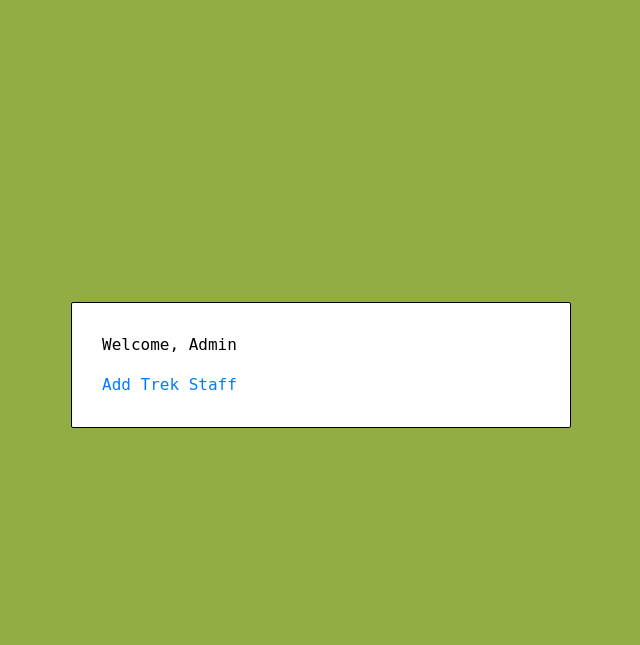
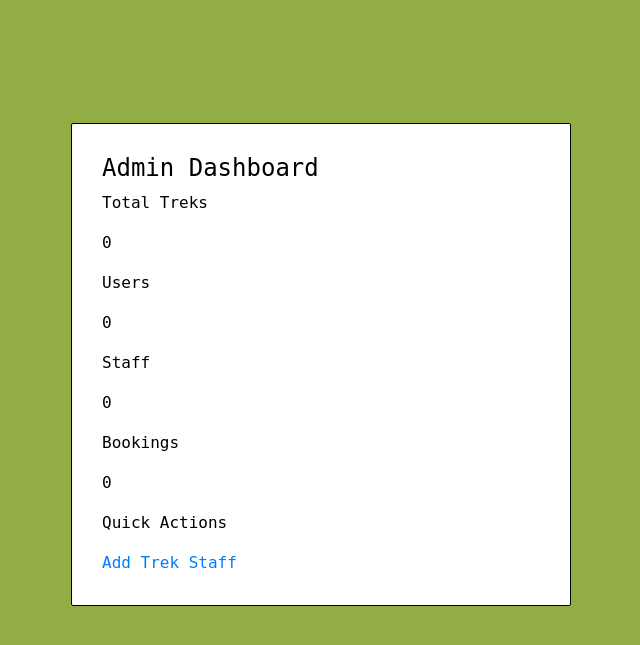
Before and after one commit to 24f1000135/trekking-management-app, a Flask app: page /admin/dashboard in a window 1280 px wide. Shown: the part 71-716 px from the top of the page, without its empty margins (319-959 px from the left). Run offline with Flask 3, Linux system fonts and the light colour scheme; a user stored in the database is signed in.

Commit message:
TMA-CM-3: Implemented admin dashboard summary statistics

```diff
--- a/admin.py
+++ b/admin.py
@@ -1,5 +1,5 @@
 from flask import Blueprint, render_template, request, session, redirect, url_for, flash
-from models import db, User
+from models import db, User, Trek, Booking
 from werkzeug.security import generate_password_hash
 
 admin = Blueprint("admin", __name__, url_prefix="/admin")
@@ -14,10 +14,18 @@ def check_admin():
         flash("Unauthorised access.", "warning")
         return redirect(url_for('auth.login'))
 
-@admin.route("/dashboard")
+@admin.route("/dashboard", methods=['POST', 'GET'])
 def dashboard():
 
-    return render_template("admin/dashboard.html")
+    count_trekkers = User.query.filter_by(role="Trekker").count()
+    count_trek_staffs = User.query.filter_by(role="Staff").count()
+    count_treks = Trek.query.count()
+    count_bookings = Booking.query.count()
+
+    return render_template("admin/dashboard.html", count_trekkers=count_trekkers,
+                           count_trek_staffs=count_trek_staffs,
+                           count_treks=count_treks,
+                           count_bookings=count_bookings)
 
 @admin.route("/register_staff", methods=['POST', 'GET'])
 def register_staff():
--- a/templates/admin/dashboard.html
+++ b/templates/admin/dashboard.html
@@ -2,11 +2,30 @@
 {% block title %}Dashboard{% endblock %}
 {% block content %}
 <div class="dash-container">
-    <div class="dash-nav">
-        <p>Welcome, {{ session['name'] }}</p>
+    <div class="dash-header">
+        <h4>{{ session['name'] }} Dashboard</h4>
     </div>
     <div class="dash-main">
-        <div>
+        <div class="dash-stats">
+            <div class="dash-sum">
+                <p>Total Treks</p>
+                <p>{{ count_treks }}</p>
+            </div>
+            <div class="dash-sum">
+                <p>Users</p>
+                <p>{{ count_trekkers }}</p>
+            </div>
+            <div class="dash-sum">
+                <p>Staff</p>
+                <p>{{ count_trek_staffs }}</p>
+            </div>
+            <div class="dash-sum">
+                <p>Bookings</p>
+                <p>{{ count_bookings }}</p>
+            </div>
+        </div>
+        <div class="dash-action">
+            <p>Quick Actions</p>
             <a href="{{ url_for('admin.register_staff') }}">Add Trek Staff</a>
         </div>
     </div>
```
